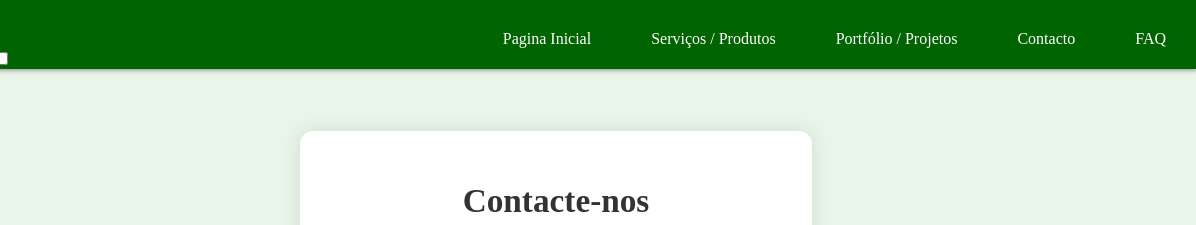
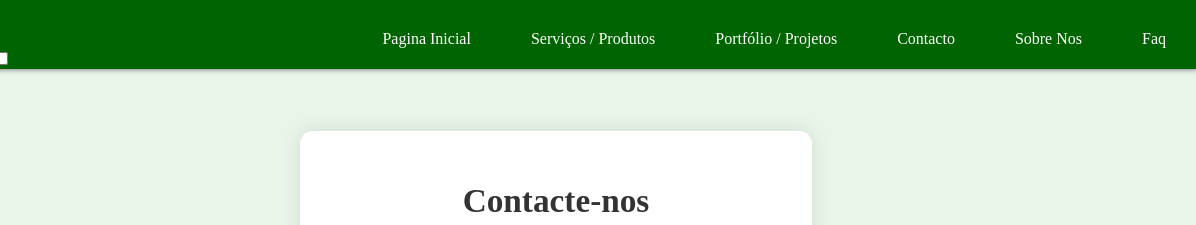
Before and after one commit to leonelmendes/wb-trabalho, a plain HTML site: page contactos.html in a window 1280 px wide. Shown: the top 225 px of the page, 84-1280 px from the left. Drawn offline with Linux system fonts and the light colour scheme.

Commit message:
Update geral menu
Adicionei mais uma aba no menu o faq e o sobre nós passou a ser sobre nós

```diff
--- a/contactos.html
+++ b/contactos.html
@@ -17,7 +17,8 @@
                 <li><a href="produtos.html">Serviços / Produtos</a></li>
                 <li><a href="projectos.html">Portfólio / Projetos</a></li>
                 <li><a href="contactos.html">Contacto</a></li>
-                <li><a href="sobreNos.html">FAQ</a></li>
+                <li><a href="sobreNos.html">Sobre Nos</a></li>
+                <li><a href="faq.html">Faq</a></li>
             </ul>
         </nav>
     </header>
```
Also changed, not shown: faq.html (+2 -1 lines), principal.html (+2 -1 lines), produtos.html (+2 -1 lines), projectos.html (+2 -1 lines), sobreNos.html (+2 -1 lines).
